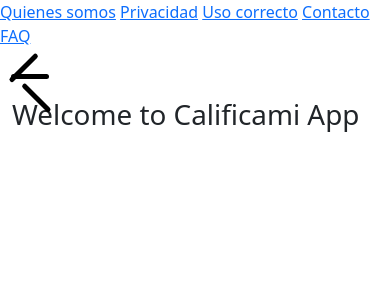
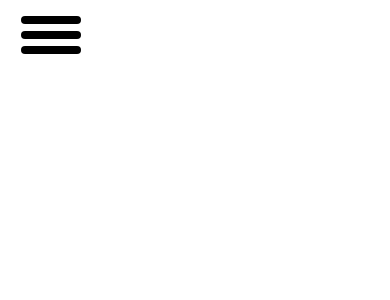
Before and after one commit to FedeOlivares/ctd, a Django app: page / in a window 390 px wide. Shown: the top 300 px of the page. Run offline with Django 4.2, Linux system fonts and the light colour scheme.

Commit message:
Hamburger menu work

```diff
--- /dev/null
+++ b/ctp_site/calificami/static/css/styles.css
@@ -0,0 +1,112 @@
+
+*,
+*::after,
+*::before {
+    box-sizing: border-box;
+}
+
+body {
+    margin: 0;
+}
+
+:root {
+    --bar-width: 60px;
+    --bar-height: 8px;
+    --hamburger-gap: 7px;
+    --foreground: black;
+    --background: white;
+    --ham-margin: 15px;
+    --animation-timing: 250ms ease-in-out;
+    --hamburger-height: calc(var(--bar-height) * 3 + var(--hamburger-gap) * 2);
+}
+
+.hamburger {
+    --x-width: calc(var(--hamburger-height) * 1.41421356237);
+    background: none;
+    border-style: none;
+    display: flex;
+    flex-direction: column;
+    gap: var(--hamburger-gap);
+    border-radius: 9999px;
+    width: max-content;
+    position: absolute;
+    top: var(--ham-margin);
+    left: var(--ham-margin);
+    z-index: 99;
+    cursor: pointer;
+}
+
+.hamburger .bar,
+.hamburger::before,
+.hamburger::after {
+    content: "";
+    border-radius: 9999px;
+    transform-origin: left center;
+    width: var(--bar-width);
+    height: var(--bar-height);
+    background-color: var(--foreground);
+    transition: opacity var(--animation-timing), width var(--animation-timing), transform var(--animation-timing), background-color var(--animation-timing);
+}
+
+.hamburger.is-active .bar {
+    opacity: 0;
+    width: 0;
+}
+
+
+.hamburger.is-active::before {
+    transform: rotate(45deg) translate(0, calc(var(--bar-height) / -2));
+    width: var(--x-width);
+}
+
+.hamburger.is-active::after {
+    transform: rotate(-45deg)  translate(0, calc(var(--bar-height) / 2));
+    width: var(--x-width);
+}
+
+.sidebar {
+    transition: transform var(--animation-timing);
+    transform: translateX(-100%);
+    padding: 0.5rem 1rem;
+    padding-top: calc(var(--hamburger-height) + var(--ham-margin) + 1rem);
+    background-color: var(--foreground);
+    color: var(--background);
+    max-width: 10rem;
+    min-height: 100vh;
+}
+
+.mobile-nav {
+    display: block;
+    position: fixed;
+    top: 0;
+    right: 100%;
+    width: 70%;
+    min-height: 100vh;
+    display: block;
+    z-index: 98;
+    background-color: grey;
+    padding-top: 120px;
+    transition: 0.4s;
+}
+
+.mobile-nav.is-active {
+    right: 0;
+}
+
+.mobile-nav a {
+    display: block;
+    text-align: center;
+    width: 100%;
+    max-width: 200px;
+    margin: 16px auto 0;
+    margin-bottom: 16px;
+    padding: 8px;
+    background-color: rgb(235, 92, 92);
+    color: white;
+    text-decoration: none;
+}
+
+.mobile-nav a:hover {
+    background-color: rgb(153, 45, 45);
+
+}
--- /dev/null
+++ b/ctp_site/calificami/static/js/main.js
@@ -0,0 +1,9 @@
+window.onload = function () {
+    const menu_btn = document.querySelector('.hamburger');
+    const mobile_menu = document.querySelector('.mobile-nav');
+
+    menu_btn.addEventListener('click', function () {
+        menu_btn.classList.toggle('is-active');
+        mobile_menu.classList.toggle('is-active');
+    });
+}
--- a/ctp_site/calificami/static/styles.css
+++ /dev/null
@@ -1,33 +0,0 @@
-
-.hamburger {
-  position: relative;
-  display:block;
-  width: 50px;
-  height: 50px;
-  appearance: none;
-  outline: none;
-  background: none;
-  border: none;
-  cursor: pointer;
-
-}
-
-.hamburger .bar, .hamburger::after, .hamburger::before {
-  content:"";
-  display: block;
-  width: 100%;
-  height: 5px;
-  background-color: white;
-  margin: 10px 5px;
-  transition: 0.4s;
-  background: black;
-  border-radius: 9999px;
-  }
-
-.hamburger.is-active::before {
-  transform: rotate(-45deg) translate(-9px);
-  }
-
-  .hamburger.is-active::after {
-    transform: rotate(45deg) translate(9px);
-    }
--- a/ctp_site/calificami/templates/calificami/index.html
+++ b/ctp_site/calificami/templates/calificami/index.html
@@ -4,6 +4,6 @@
 
 {% block body %}
     <div class="container">
-        <h1>Welcome to Calificami App</h1>
+        <h1></h1>
     </div>
 {% endblock %}
--- a/ctp_site/calificami/templates/layout.html
+++ b/ctp_site/calificami/templates/layout.html
@@ -9,17 +9,17 @@
 
         <title>CTD {{ title }} </title>
         <meta name="viewport" content="width=device-width, initial-scale=1">
-        <link rel="stylesheet" href="{% static 'styles.css' %}">
+        <link rel="stylesheet" href="{% static 'css/styles.css' %}">
     </head>
     <body>
-        <nav>
+        <nav class="mobile-nav">
           <a href="#">Quienes somos</a>
           <a href="#">Privacidad</a>
           <a href="#">Uso correcto</a>
           <a href="#">Contacto</a>
           <a href="#">FAQ</a>
         </nav>
-        <button class="hamburger is-active">
+        <button class="hamburger">
           <div class="bar"></div>
         </button>
 
@@ -29,7 +29,7 @@
         </footer>
 
 
-
+        <script src="{% static 'js/main.js' %}"></script>
         <script src="https://cdn.jsdelivr.net/npm/bootstrap@5.0.2/dist/js/bootstrap.bundle.min.js" integrity="sha384-MrcW6ZMFYlzcLA8Nl+NtUVF0sA7MsXsP1UyJoMp4YLEuNSfAP+JcXn/tWtIaxVXM" crossorigin="anonymous"></script>
     </body>
 </html>
```
